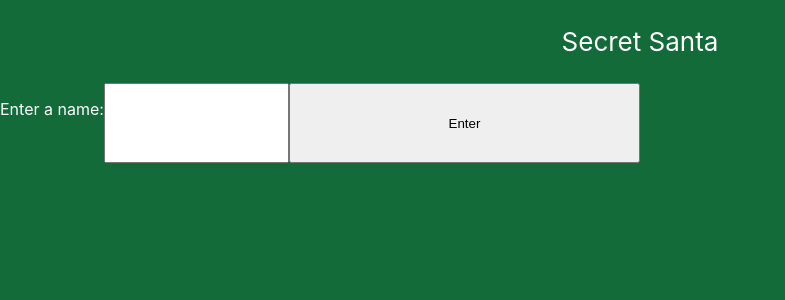
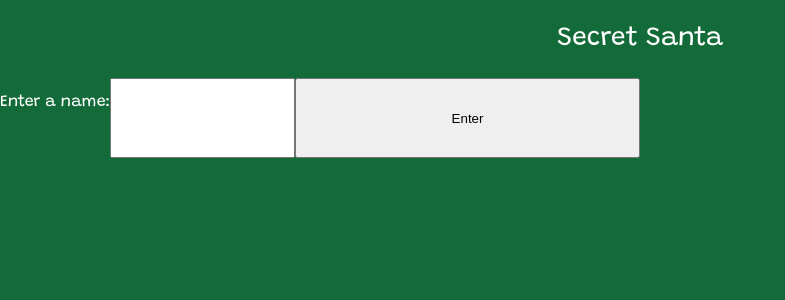
Before and after one commit to waltwengert/secret-santa, a React (Create React App) app: page / in a window 1280 px wide. Shown: the top 300 px of the page, without its empty margins (0-785 px from the left). Built offline with nearby package versions, Linux system fonts and the light colour scheme.

Commit message:
update site graphics

```diff
--- a/public/index.html
+++ b/public/index.html
@@ -24,7 +24,7 @@
       work correctly both with client-side routing and a non-root public URL.
       Learn how to configure a non-root public URL by running `npm run build`.
     -->
-        <title>React App</title>
+        <title>Secret Santa</title>
     </head>
     <body>
         <noscript>You need to enable JavaScript to run this app.</noscript>
--- a/src/index.css
+++ b/src/index.css
@@ -1,8 +1,8 @@
+@import url('https://fonts.googleapis.com/css2?family=Grandstander&display=swap');
+
 body {
     margin: 0;
-    font-family: -apple-system, BlinkMacSystemFont, 'Segoe UI', 'Roboto',
-        'Oxygen', 'Ubuntu', 'Cantarell', 'Fira Sans', 'Droid Sans',
-        'Helvetica Neue', sans-serif;
+    font-family: 'Grandstander', Arial, Helvetica, sans-serif;
     -webkit-font-smoothing: antialiased;
     -moz-osx-font-smoothing: grayscale;
 }
```
Also changed, not shown: 1 other file (tests, documents, lock files or other folders).
